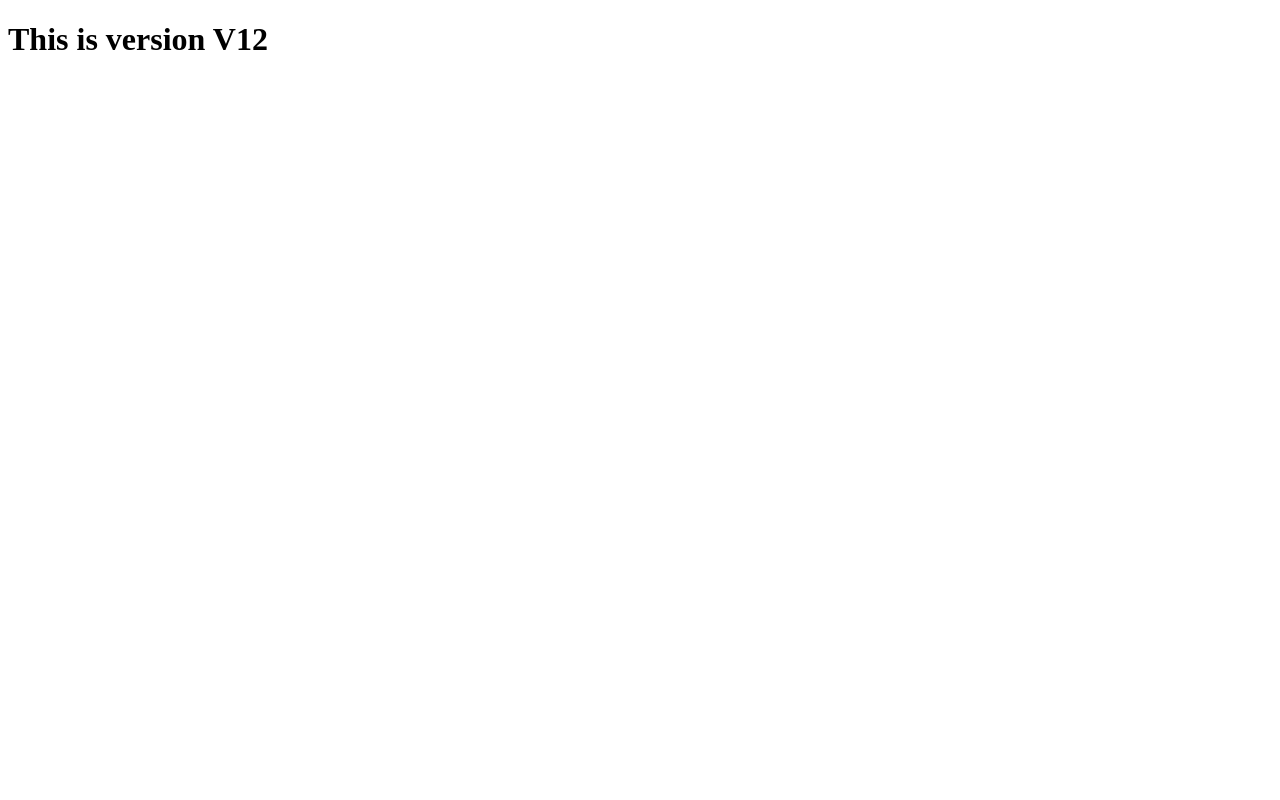
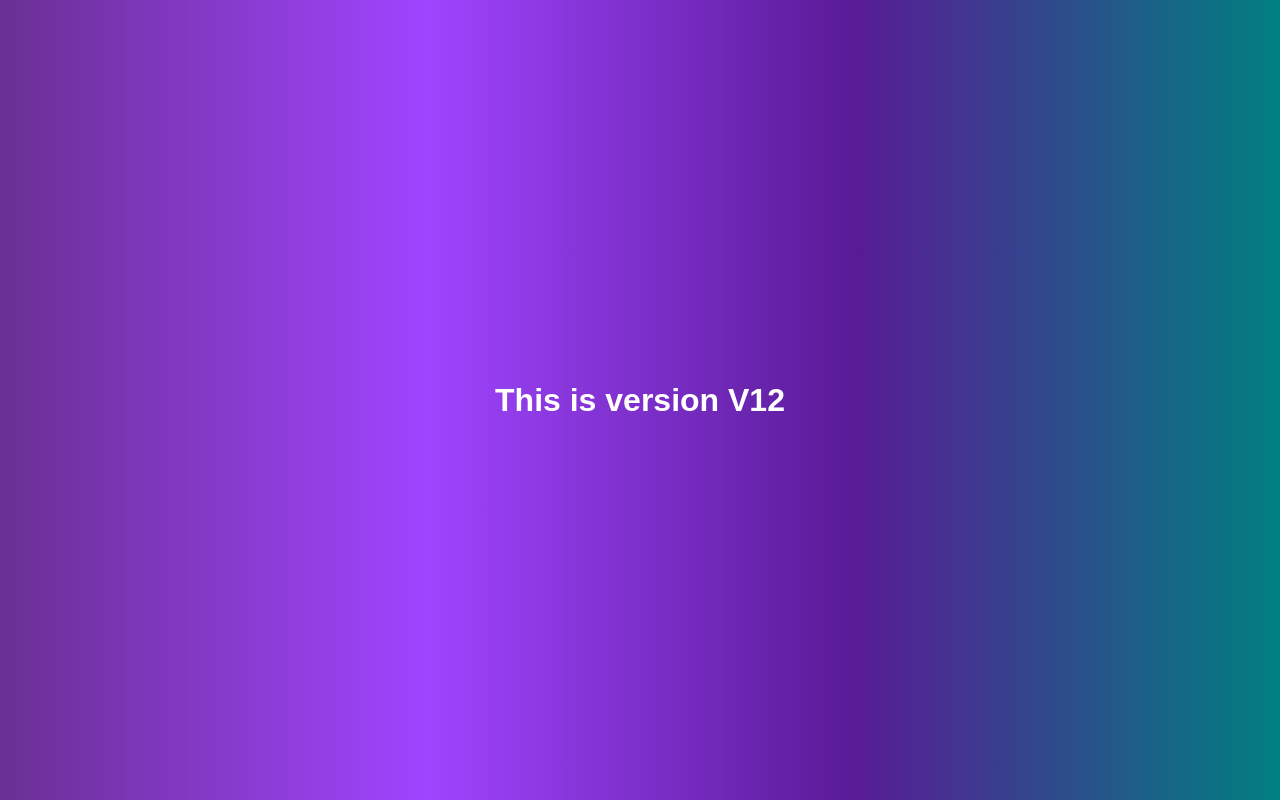
Before and after one commit to PPS-yrana/MyRepo, a plain HTML site: page index.html in a window 1280 px wide. Drawn offline with Linux system fonts and the light colour scheme.

Commit message:
Added design for website

```diff
--- a/index.html
+++ b/index.html
@@ -3,6 +3,7 @@
 <head>
     <meta charset="UTF-8">
     <meta name="viewport" content="width=device-width, initial-scale=1.0">
+    <link rel="stylesheet" href="styles.css">
     <title>Document</title>
 </head>
 
--- /dev/null
+++ b/styles.css
@@ -0,0 +1,20 @@
+ /* styles.css */
+ body {
+    /*Set a gradient background from purple to teal */
+    background: linear-gradient(to right, #6a3093, #a044ff ,#591b96, teal );
+font-family : Arial, sans-serif ;
+/* Sets a clean, modern font for the body text */
+color: white;
+/* Sets the text color to white for better contrast */
+margin: 0;
+/* Removes default margin */
+padding: 0;
+/* Removes default padding */
+display: flex;
+/* Enables flexbot layout */
+justify-content: center;
+/* Centers content horizontally */
+align-items: center;
+/* Centres content vertically */
+height: 100vh; /* Makes the body take the full height of the view*/
+ }
```
